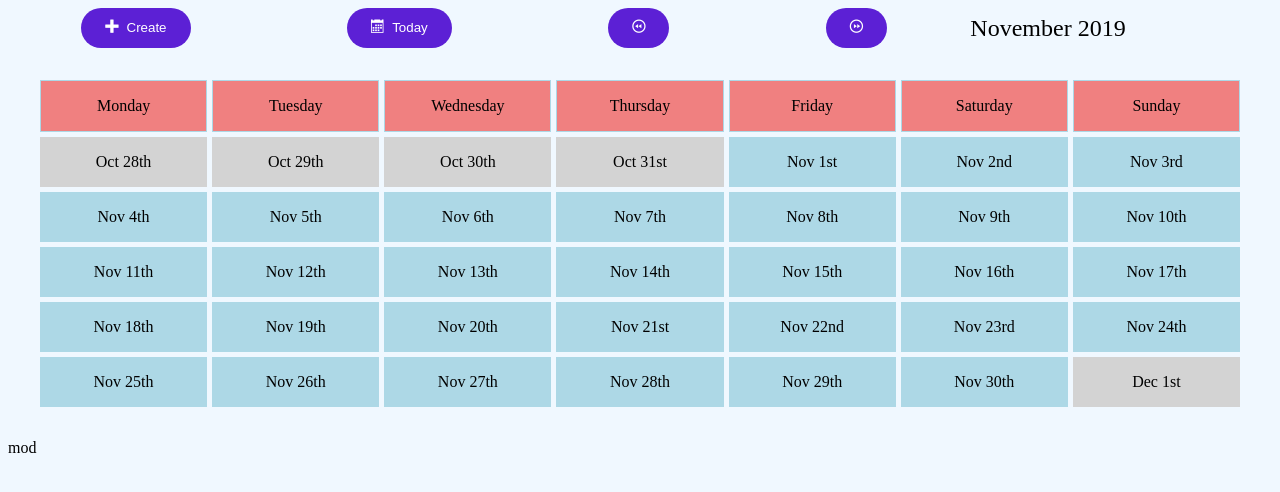
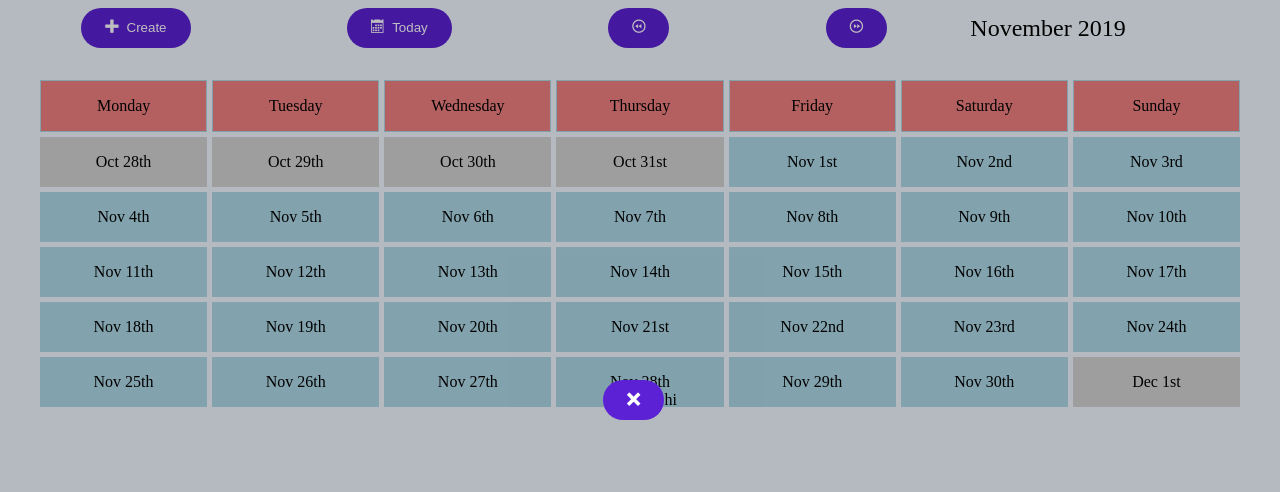
Before and after one commit to tandaraelena/reminder-app, a React (Create React App) app: page / in a window 1280 px wide. Both pictures are taken after a click on the button "Create". Shown: the top 492 px of the page. Built offline with nearby package versions, Linux system fonts and the light colour scheme.

Commit message:
create an action which close the modal

```diff
--- a/src/component/app/app.actions.js
+++ b/src/component/app/app.actions.js
@@ -1,6 +1,10 @@
-import { SET_REMINDER_DATE } from "./app.constants";
+import { SET_REMINDER_DATE, UNSET_REMINDER_DATE } from "./app.constants";
 
 export const createReminderAction = date => ({
   type: SET_REMINDER_DATE,
   date,
 })
+
+export const unsetReminderAction = ()  => ({
+  type: UNSET_REMINDER_DATE,
+})
--- a/src/component/app/app.component.jsx
+++ b/src/component/app/app.component.jsx
@@ -3,10 +3,15 @@ import { ActionBar } from '../action-bar';
 import { Calendar } from '../calendar';
 import { Modal } from '../modal';
 import { reminderReducer, initialReminderValue } from './app.reducer';
+import { unsetReminderAction } from './app.actions';
 
 const initialValue = null;
 const ReminderApp = () => {
   const [currentReminder, setReminder] = useReducer(reminderReducer, initialReminderValue);
+  const onClose = () => {
+    // close the modal
+    setReminder(unsetReminderAction())
+  }
 
   return (
     <div>
@@ -14,7 +19,12 @@ const ReminderApp = () => {
         setReminder={setReminder}
       />
       <Calendar/>
-      {currentReminder && <Modal />}
+      {currentReminder &&
+        <Modal
+          onClose={onClose}
+        >
+          <div>hi</div>
+        </Modal>}
     </div>
   )
 }
--- a/src/component/app/app.constants.js
+++ b/src/component/app/app.constants.js
@@ -1 +1,2 @@
 export const SET_REMINDER_DATE = 'SET_REMINDER_DATE';
+export const UNSET_REMINDER_DATE = 'UNSET_REMINDER_DATE';
--- a/src/component/app/app.reducer.js
+++ b/src/component/app/app.reducer.js
@@ -1,4 +1,4 @@
-import { SET_REMINDER_DATE } from "./app.constants";
+import { SET_REMINDER_DATE, UNSET_REMINDER_DATE } from "./app.constants";
 
 export const initialReminderValue = null;
 export const reminderReducer = (state = initialReminderValue, action) => {
@@ -8,6 +8,8 @@ export const reminderReducer = (state = initialReminderValue, action) => {
       return {
         date: action.date
       }
+    case UNSET_REMINDER_DATE:
+      return initialReminderValue
     default:
       return state
   }
--- a/src/component/modal/modal.component.jsx
+++ b/src/component/modal/modal.component.jsx
@@ -1,10 +1,17 @@
 import React from 'react'
+import { StyledModal } from './modal.style';
+import { Button } from '../button'
 
-const Modal = ({ children }) => {
+const Modal = ({ children, onClose, onSuccess }) => {
   return (
-    <div>
-      mod
-    </div>
+    <StyledModal>
+      <div>
+        <Button onClick={onClose} label="">
+          <div className="icon-cross"></div>
+        </Button>
+      </div>
+      {children}
+    </StyledModal>
   )
 }
 
--- a/src/component/modal/modal.style.js
+++ b/src/component/modal/modal.style.js
@@ -0,0 +1,13 @@
+import styled from 'styled-components';
+
+export const StyledModal = styled.div`
+  display: flex;
+  justify-content: center;
+  align-items: center;
+  position: fixed;
+  top: 0;
+  left: 0;
+  width: 100%;
+  height: 100%;
+  background-color: rgba(0, 0, 0, 0.25);
+`
```
